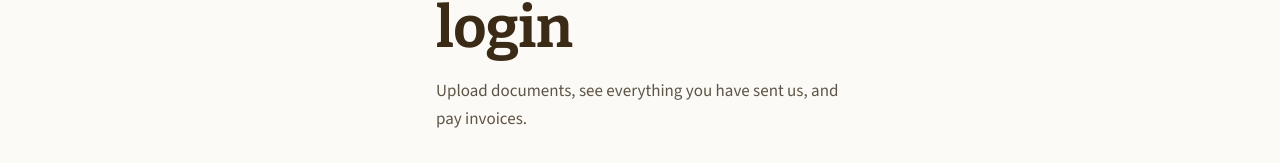
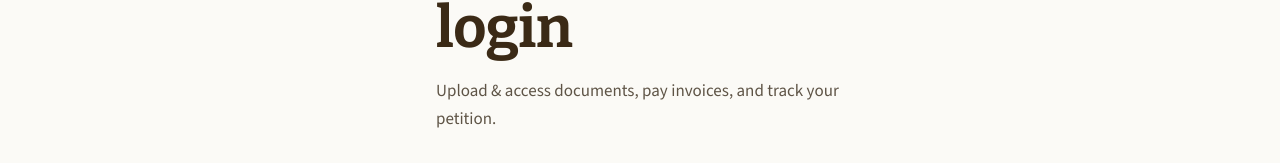
Before and after one commit to mfarh2a/battenkillag-use-me, a Next.js app: page /login in a window 1280 px wide. Shown: the part 295-458 px from the top of the page. Built offline with nearby package versions, Linux system fonts and the light colour scheme; no server answers.

Commit message:
Login page: update portal description
Co-Authored-By: Claude Opus 5.5 <noreply@anthropic.com>
Claude-Session: https://claude.ai/code/session_015cpjf6yshooMXA5n36424h

```diff
--- a/app/login/page.tsx
+++ b/app/login/page.tsx
@@ -11,7 +11,7 @@ export default function Login() {
           <div className="stack">
             <p className="eyebrow">Customer portal</p>
             <h1>Customer login</h1>
-            <p className="muted">Upload documents, see everything you have sent us, and pay invoices.</p>
+            <p className="muted">Upload &amp; access documents, pay invoices, and track your petition.</p>
           </div>
           <LoginForm />
         </div>
```
